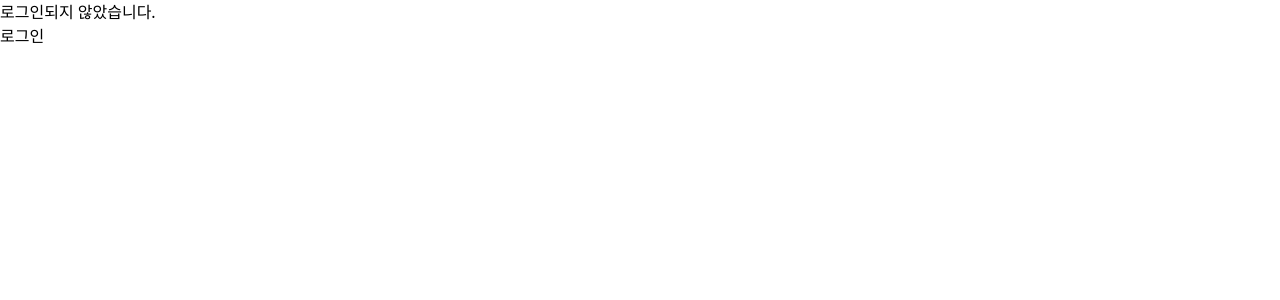
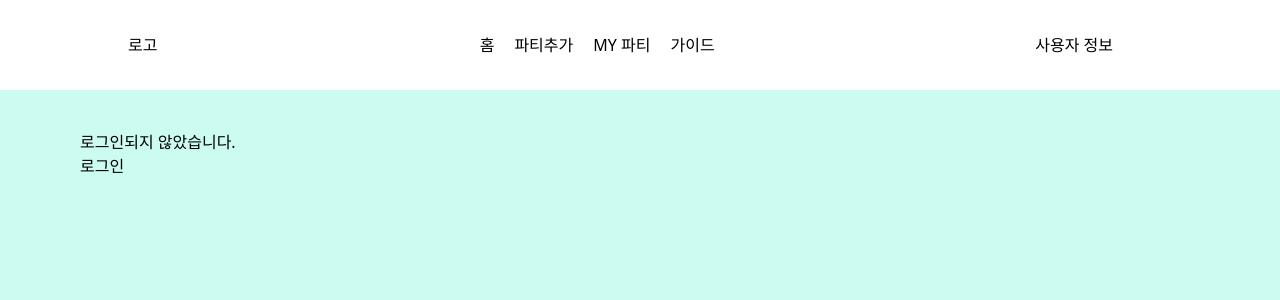
Before and after one commit to manOfBackend/subscription-matching-service, a Next.js app in the folder frontend/: page / in a window 1280 px wide. Shown: the top 300 px of the page. Built offline with nearby package versions, Linux system fonts and the light colour scheme; no server answers.

Commit message:
feat: RootLayout

```diff
--- /dev/null
+++ b/frontend/components/RootLayout.tsx
@@ -0,0 +1,29 @@
+import React, { PropsWithChildren } from 'react';
+
+function RootLayout({ children }: PropsWithChildren<unknown>) {
+	return (
+		<>
+			<div className="flex h-screen w-screen flex-col items-center justify-center">
+				<header className="flex w-full max-w-screen-lg justify-between">
+					<div className="flex h-[90px] w-[90px] flex-col justify-center">
+						로고
+					</div>
+					<nav className="flex w-full items-center justify-center">
+						<ul className="flex gap-5">
+							<li>홈</li>
+							<li>파티추가</li>
+							<li>MY 파티</li>
+							<li>가이드</li>
+						</ul>
+					</nav>
+					<div className="flex w-[200px] flex-col items-center justify-center">
+						사용자 정보
+					</div>
+				</header>
+				<div className="h-full w-full bg-teal-100 px-20 pt-10">{children}</div>
+			</div>
+		</>
+	);
+}
+
+export default RootLayout;
--- a/frontend/pages/_app.tsx
+++ b/frontend/pages/_app.tsx
@@ -1,6 +1,7 @@
 import { Session } from 'next-auth';
 import { SessionProvider } from 'next-auth/react';
 import type { AppProps } from 'next/app';
+import RootLayout from '../components/RootLayout';
 import '../styles/globals.css';
 
 function MyApp({
@@ -9,7 +10,9 @@ function MyApp({
 }: AppProps<Session>) {
 	return (
 		<SessionProvider session={session as Session}>
-			<Component {...pageProps} />
+			<RootLayout>
+				<Component {...pageProps} />
+			</RootLayout>
 		</SessionProvider>
 	);
 }
--- a/frontend/pages/_document.tsx
+++ b/frontend/pages/_document.tsx
@@ -6,7 +6,7 @@ export default function Document() {
 			<Head>
 				<script src="https://developers.kakao.com/sdk/js/kakao.js"></script>
 			</Head>
-			<body>
+			<body className="flex w-full flex-col items-center">
 				<Main />
 				<NextScript />
 			</body>
```
